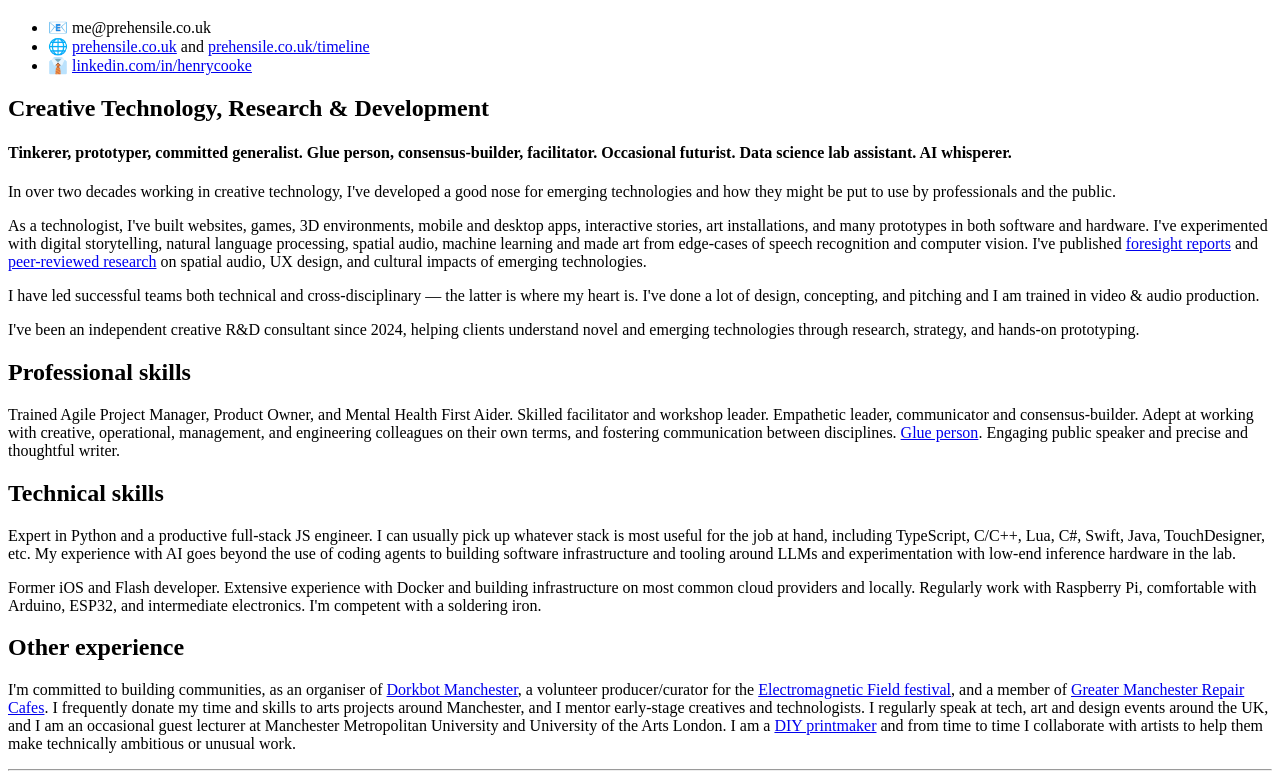
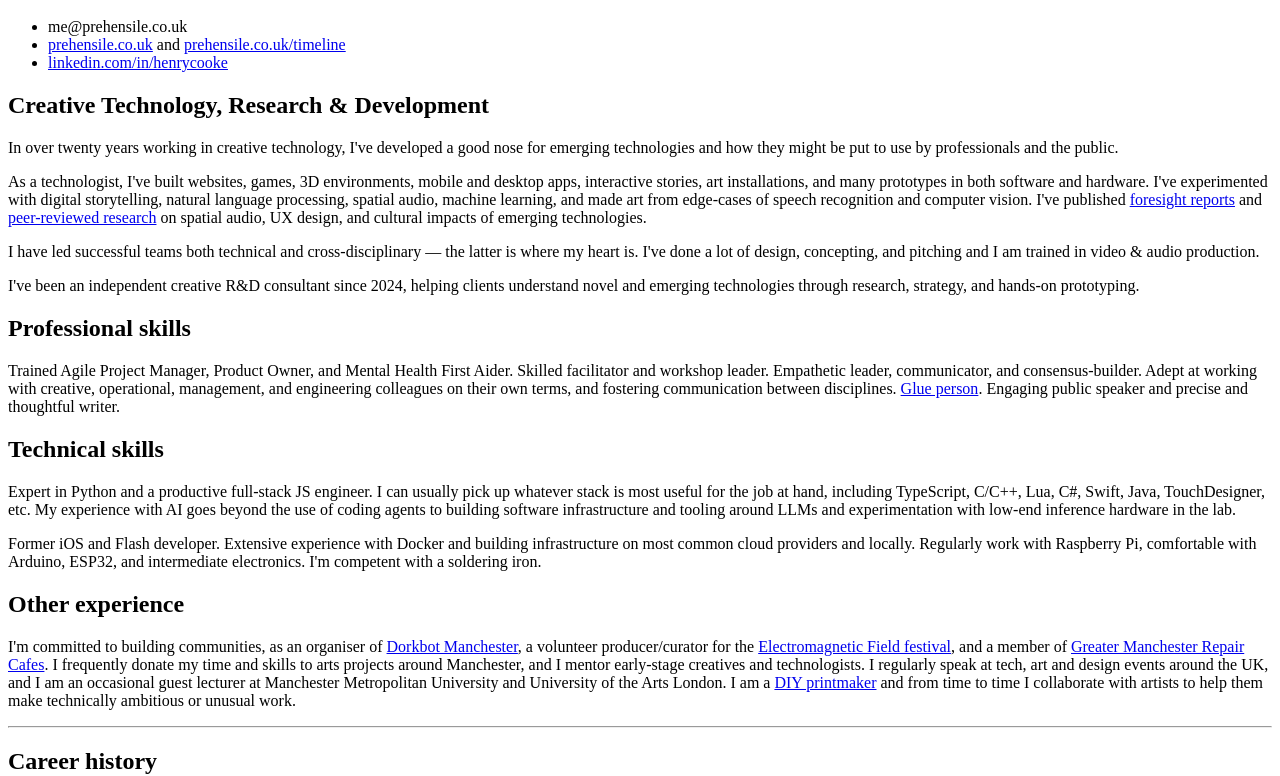
Before and after one commit to prehensile/prehensile.github.io, an Eleventy site: page _cv/src/cv.md in a window 1280 px wide. Shown: the part 48-824 px from the top of the page. Built offline with nearby package versions, Linux system fonts and the light colour scheme; Eleventy itself is replaced by a stand-in of ours; files that its build step writes are made by us from their sources.

Commit message:
remove emoji and extraneous headline

```diff
--- a/_cv/src/cv.md
+++ b/_cv/src/cv.md
@@ -1,16 +1,14 @@
 # Henry Cooke
 
-- 📧 me@prehensile.co.uk
-- 🌐 [prehensile.co.uk](https://prehensile.co.uk/) and [prehensile.co.uk/timeline](https://prehensile.co.uk/timeline/)
-- 👔 [linkedin.com/in/henrycooke](https://www.linkedin.com/in/henrycooke/)
+- me@prehensile.co.uk
+- [prehensile.co.uk](https://prehensile.co.uk/) and [prehensile.co.uk/timeline](https://prehensile.co.uk/timeline/)
+- [linkedin.com/in/henrycooke](https://www.linkedin.com/in/henrycooke/)
 
 ## Creative Technology, Research & Development
 
-#### Tinkerer, prototyper, committed generalist. Glue person, consensus-builder, facilitator. Occasional futurist. Data science lab assistant. AI whisperer.
+In over twenty years working in creative technology, I've developed a good nose for emerging technologies and how they might be put to use by professionals and the public.
 
-In over two decades working in creative technology, I've developed a good nose for emerging technologies and how they might be put to use by professionals and the public.
-
-As a technologist, I've built websites, games, 3D environments, mobile and desktop apps, interactive stories, art installations, and many prototypes in both software and hardware. I've experimented with digital storytelling, natural language processing, spatial audio, machine learning and made art from edge-cases of speech recognition and computer vision. I've published [foresight reports](https://www.bbc.co.uk/rd/articles/2025-06-social-media-change-issues-problems-report) and [peer-reviewed research](https://www.semanticscholar.org/author/Henry-Cooke/46422799) on spatial audio, UX design, and cultural impacts of emerging technologies.
+As a technologist, I've built websites, games, 3D environments, mobile and desktop apps, interactive stories, art installations, and many prototypes in both software and hardware. I've experimented with digital storytelling, natural language processing, spatial audio, machine learning, and made art from edge-cases of speech recognition and computer vision. I've published [foresight reports](https://www.bbc.co.uk/rd/articles/2025-06-social-media-change-issues-problems-report) and [peer-reviewed research](https://www.semanticscholar.org/author/Henry-Cooke/46422799) on spatial audio, UX design, and cultural impacts of emerging technologies.
 
 I have led successful teams both technical and cross-disciplinary — the latter is where my heart is. I've done a lot of design, concepting, and pitching and I am trained in video & audio production.
 
@@ -18,7 +16,7 @@ I've been an independent creative R&D consultant since 2024, helping clients und
 
 ## Professional skills
 
-Trained Agile Project Manager, Product Owner, and Mental Health First Aider. Skilled facilitator and workshop leader. Empathetic leader, communicator and consensus-builder. Adept at working with creative, operational, management, and engineering colleagues on their own terms, and fostering communication between disciplines. [Glue person](https://www.linkedin.com/pulse/glue-people-one-most-desired-job-market-enza-artino/). Engaging public speaker and precise and thoughtful writer.
+Trained Agile Project Manager, Product Owner, and Mental Health First Aider. Skilled facilitator and workshop leader. Empathetic leader, communicator, and consensus-builder. Adept at working with creative, operational, management, and engineering colleagues on their own terms, and fostering communication between disciplines. [Glue person](https://www.linkedin.com/pulse/glue-people-one-most-desired-job-market-enza-artino/). Engaging public speaker and precise and thoughtful writer.
 
 ## Technical skills
 
--- a/cv/cv-viewer.js
+++ b/cv/cv-viewer.js
@@ -24,7 +24,7 @@ function initFrame(){
         const firstList = iframeDoc.querySelector('ul');
         if (firstList) {
             const li = iframeDoc.createElement('li');
-            li.textContent = "📄 Download this CV as a "
+            li.textContent = "Download this CV as a "
             const a = iframeDoc.createElement('a');
             a.href = 'cv.pdf';
             a.target = linkTarget;
```
